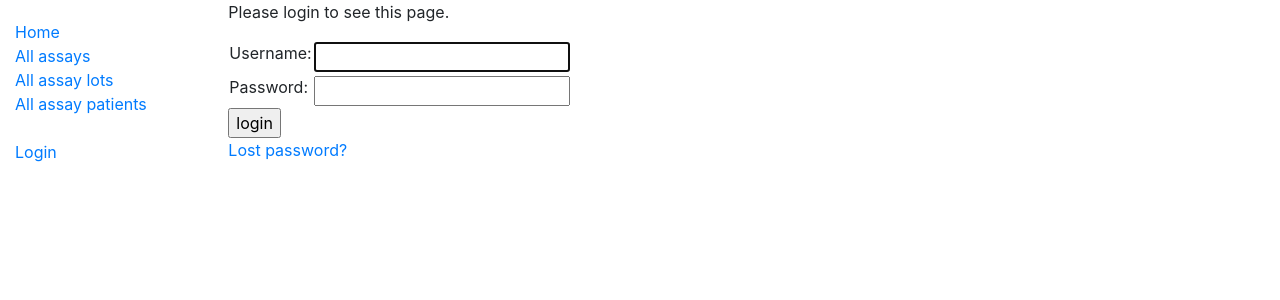
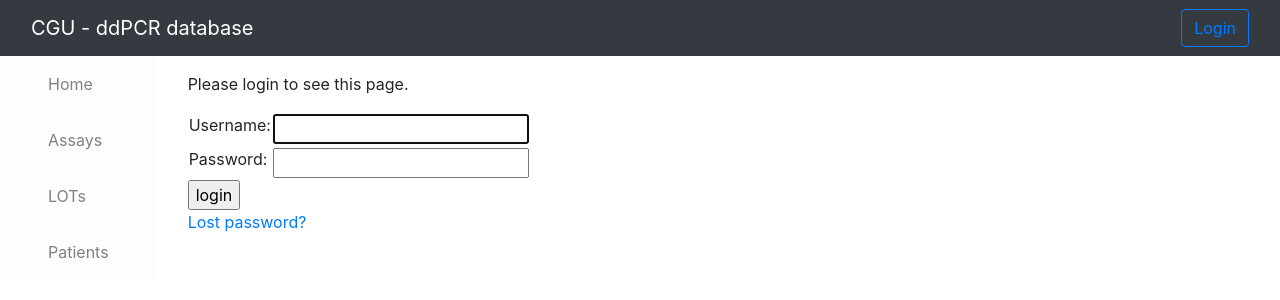
Before and after one commit to clinical-genomics-uppsala/where_my_assays_at, a Django app: page /accounts/login/?next=/app/lots/1/ in a window 1280 px wide. Shown: the top 300 px of the page. Run offline with Django 3.2, Linux system fonts and the light colour scheme.

Commit message:
Feat: Make site bar button like and add tool bar

```diff
--- a/ddpcr/app/templates/app/base_generic.html
+++ b/ddpcr/app/templates/app/base_generic.html
@@ -1,38 +1,48 @@
 <!DOCTYPE html>
 <html lang="en">
   <head>
-  {% block title %}<title>Clinical Genomics Uppsala - DDPCR database</title>{% endblock %}
-
+    {% block title %}<title>Clinical Genomics Uppsala - ddPCR database</title>{% endblock %}
     <meta charset="utf-8">
     <meta name="viewport" content="width=device-width, initial-scale=1">
+    <!--link href="https://cdn.jsdelivr.net/npm/bootstrap@5.0.1/dist/css/bootstrap.min.css" rel="stylesheet" integrity="sha384-+0n0xVW2eSR5OomGNYDnhzAbDsOXxcvSN1TPprVMTNDbiYZCxYbOOl7+AMvyTG2x" crossorigin="anonymous"-->
     <link rel="stylesheet" href="https://cdn.jsdelivr.net/npm/bootstrap@4.6.0/dist/css/bootstrap.min.css" integrity="sha384-B0vP5xmATw1+K9KRQjQERJvTumQW0nPEzvF6L/Z6nronJ3oUOFUFpCjEUQouq2+l" crossorigin="anonymous">
-  <!-- Changed to bootstrap4 to get crispyforms to work properly with select -->
-  <!-- <link href="https://cdn.jsdelivr.net/npm/bootstrap@5.0.1/dist/css/bootstrap.min.css" rel="stylesheet" integrity="sha384-+0n0xVW2eSR5OomGNYDnhzAbDsOXxcvSN1TPprVMTNDbiYZCxYbOOl7+AMvyTG2x" crossorigin="anonymous"> -->
-  <!-- Add additional CSS in static file -->
+    <link rel="stylesheet" href="https://cdn.jsdelivr.net/npm/bootstrap-icons@1.5.0/font/bootstrap-icons.css">
     {% load static %}
     <link rel="stylesheet" href="{% static 'app/style.css' %}">
   </head>
   <body>
+    <nav class="navbar sticky-top navbar-dark bg-dark">
       <div class="container-fluid">
-    <div class="row">
-      <div class="col-sm-2">
+        <span class="navbar-brand">CGU - ddPCR database</span>
+        <spacer />
+        {% if user.is_authenticated %}
+          <span class="navbar-text px-3">Welcome {{ user.get_username }}</span>
+          <a class="btn btn-outline-light" role="button" href="{% url 'logout' %}?next={{ request.path }}">Logout</a>
+        {% else %}
+          <a class="btn btn-outline-primary" role="button" href="{% url 'login' %}?next={{ request.path }}">Login</a>
+        {% endif %}
+      </div>
+    </nav>
+    <div class="d-flex main-container">
       {% block sidebar %}
-        <ul class="sidebar-nav">
-          <li><a href="{% url 'index' %}">Home</a></li>
-          <li><a href="{% url 'assayType' %}">All assays</a></li>
-          <li><a href="{% url 'assayLot' %}">All assay lots</a></li>
-          <li><a href="{% url 'assayPatient' %}">All assay patients</a></li>
-          <br>
-          {% if user.is_authenticated %}
-            <li>User: {{ user.get_username }}</li>
-            <li><a href="{% url 'logout'%}?next={{request.path}}">Logout</a></li>
-          {% else %}
-            <li><a href="{% url 'login'%}?next={{request.path}}">Login</a></li>
-          {% endif %}
-        </ul>
+        <div class="border-end h-100" id="sidebar-wrapper">
+          <div class="list-group list-group-flush">
+            <a class="list-group-item list-group-item-action list-group-item-light px-5 py-3 border-0" href="{% url 'index' %}">Home</a>
+            <a class="list-group-item list-group-item-action list-group-item-light px-5 py-3 border-0" href="{% url 'assayType' %}">Assays</a>
+            <a class="list-group-item list-group-item-action list-group-item-light px-5 py-3 border-0" href="{% url 'assayLot' %}">LOTs</a>
+            <a class="list-group-item list-group-item-action list-group-item-light px-5 py-3 border-0" href="{% url 'assayPatient' %}">Patients</a>
+          </div>
+          <div id="container" class="container-fluid h-100">
+            <div class="row h-100">
+              <div class="d-sm-none d-md-block col-md-1">
+              </div>
+            </div>
+          </div>
+        </div>
       {% endblock %}
-      </div>
-      <div class="col-sm-10 ">{% block content %}{% endblock %}
+      <div id="page-content-wrapper">
+        <div class="container-fluid m-3">
+          {% block content %}{% endblock %}
           {% block pagination %}
             {% if is_paginated %}
               <div class="pagination">
```
Lines whose indentation alone changed are shown as unchanged.
